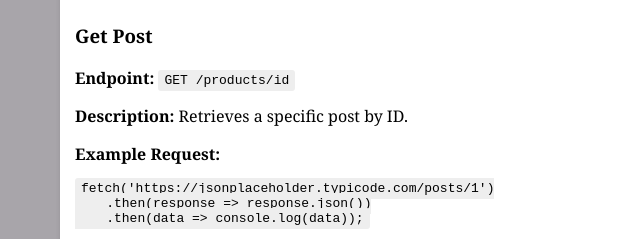
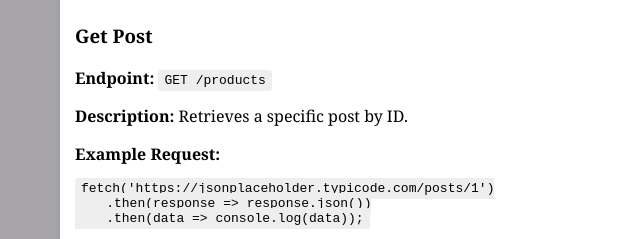
Before and after one commit to walkercyber/ExpressAPI, a website: page index.html in a window 1280 px wide. Shown: the part 251-490 px from the top of the page, 0-640 px from the left. Drawn offline with Linux system fonts and the light colour scheme.

Commit message:
Last changes

```diff
--- a/index.html
+++ b/index.html
@@ -35,7 +35,7 @@
     <h2>Endpoints</h2>
     <div class="endpoint">
         <h3>Get Post</h3>
-        <p><strong>Endpoint:</strong> <code>GET /products/id</code></p>
+        <p><strong>Endpoint:</strong> <code>GET /products</code></p>
         <p><strong>Description:</strong> Retrieves a specific post by ID.</p>
         <p><strong>Example Request:</strong></p>
         <pre><code>fetch('https://jsonplaceholder.typicode.com/posts/1')
```
